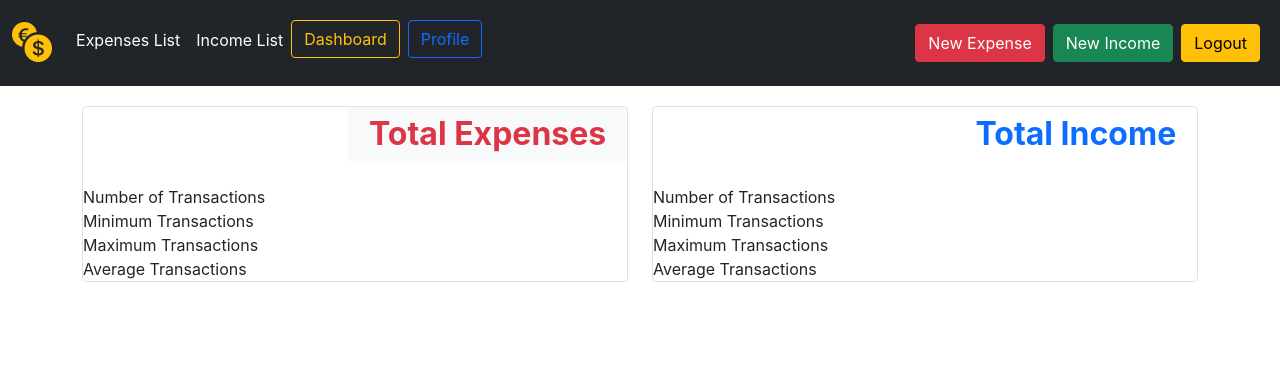
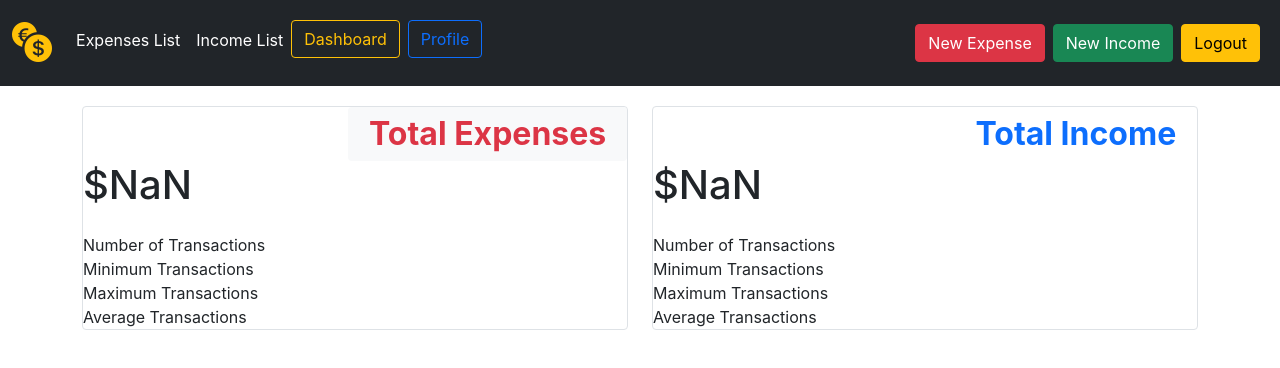
Before and after one commit to Tuhsarshrivastav/Mern-Stack_income-tracker-app, a React (Create React App) app in the folder client/: page /dashboard in a window 1280 px wide. Shown: the top 368 px of the page. Built offline with nearby package versions, Linux system fonts and the light colour scheme; no server answers; sample sign-in values are in the browser's storage.

Commit message:
added currencyformatter

```diff
--- a/client/src/screens/users/DashboardData.js
+++ b/client/src/screens/users/DashboardData.js
@@ -3,6 +3,7 @@ import { useDispatch, useSelector } from "react-redux";
 import LoadingComponent from "../../components/Loading";
 import ErrorDisplayMessage from "../../components/ErrorDisplayMessage";
 import { fatchAccountStatsAction } from "../../redux/slices/accountStats/accountStatsSlices";
+import currencyFormatter from "../../utils/cuurencyFormatter";
 
 const DashboardData = () => {
   //dispatch
@@ -19,6 +20,14 @@ const DashboardData = () => {
   }, []);
   //format date
   return (
+    <>
+      {loading ? (
+        <LoadingComponent />
+      ) : serverErr || appErr ? (
+        <ErrorDisplayMessage>
+          {serverErr} {appErr}
+        </ErrorDisplayMessage>
+      ) : (
         <section class="py-6">
           <div class="container">
             {/* Grpah */}
@@ -50,11 +59,18 @@ const DashboardData = () => {
                       Total Expenses
                     </span>
                   </div>
-              <h1 class="mb-4">{accountsDetails?.expenseStas[0].totalExp}</h1>
+                  <h1 class="mb-4">
+                    {currencyFormatter(
+                      "USD",
+                      accountsDetails?.expenseStas[0].totalExp
+                    )}
+                  </h1>
                   <p class="mb-0">
                     <span>Number of Transactions</span>
                     <span class="text-danger ms-1">
-                  <span>{accountsDetails?.expenseStas[0].totalRecordsExp}</span>
+                      <span>
+                        {accountsDetails?.expenseStas[0].totalRecordsExp}
+                      </span>
                     </span>
                   </p>
 
@@ -93,12 +109,19 @@ const DashboardData = () => {
                       Total Income
                     </span>
                   </div>
-              <h1 class="mb-4">{accountsDetails?.incomeStas[0].totalIncome}</h1>
+                  <h1 class="mb-4">
+                    {currencyFormatter(
+                      "USD",
+                      accountsDetails?.incomeStas[0].totalIncome
+                    )}
+                  </h1>
 
                   <p class="mb-0">
                     <span>Number of Transactions</span>
                     <span class="text-danger ms-1">
-                  <span>{accountsDetails?.incomeStas[0].totalRecordsIncome}</span>
+                      <span>
+                        {accountsDetails?.incomeStas[0].totalRecordsIncome}
+                      </span>
                     </span>
                   </p>
 
@@ -119,7 +142,9 @@ const DashboardData = () => {
                   <p class="mb-0">
                     <span>Average Transactions</span>
                     <span class="text-danger ms-1">
-                  <span>{accountsDetails?.incomeStas[0].averageIncome}</span>
+                      <span>
+                        {accountsDetails?.incomeStas[0].averageIncome}
+                      </span>
                     </span>
                   </p>
                 </div>
@@ -127,6 +152,8 @@ const DashboardData = () => {
             </div>
           </div>
         </section>
+      )}
+    </>
   );
 };
 
```
Lines whose indentation alone changed are shown as unchanged.
